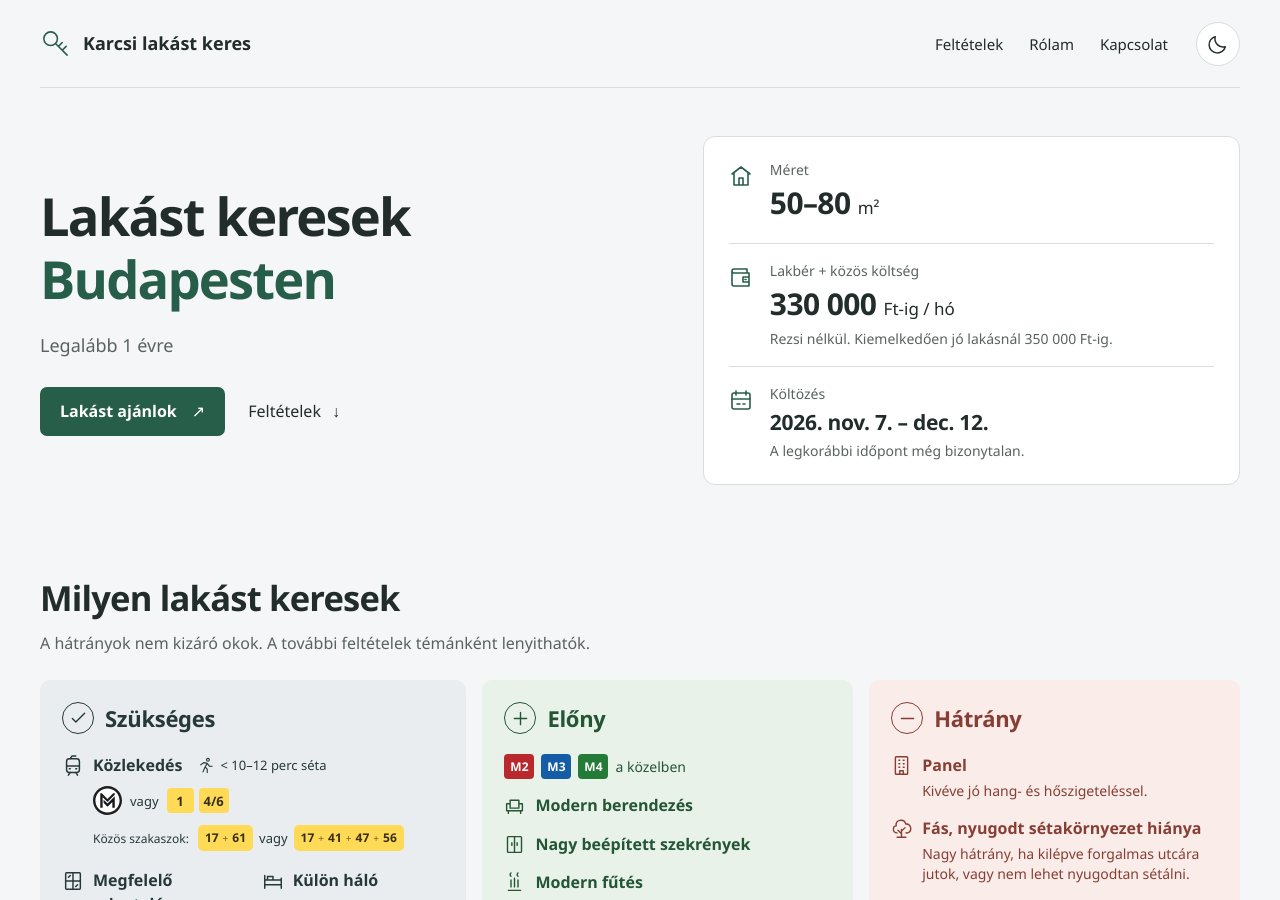
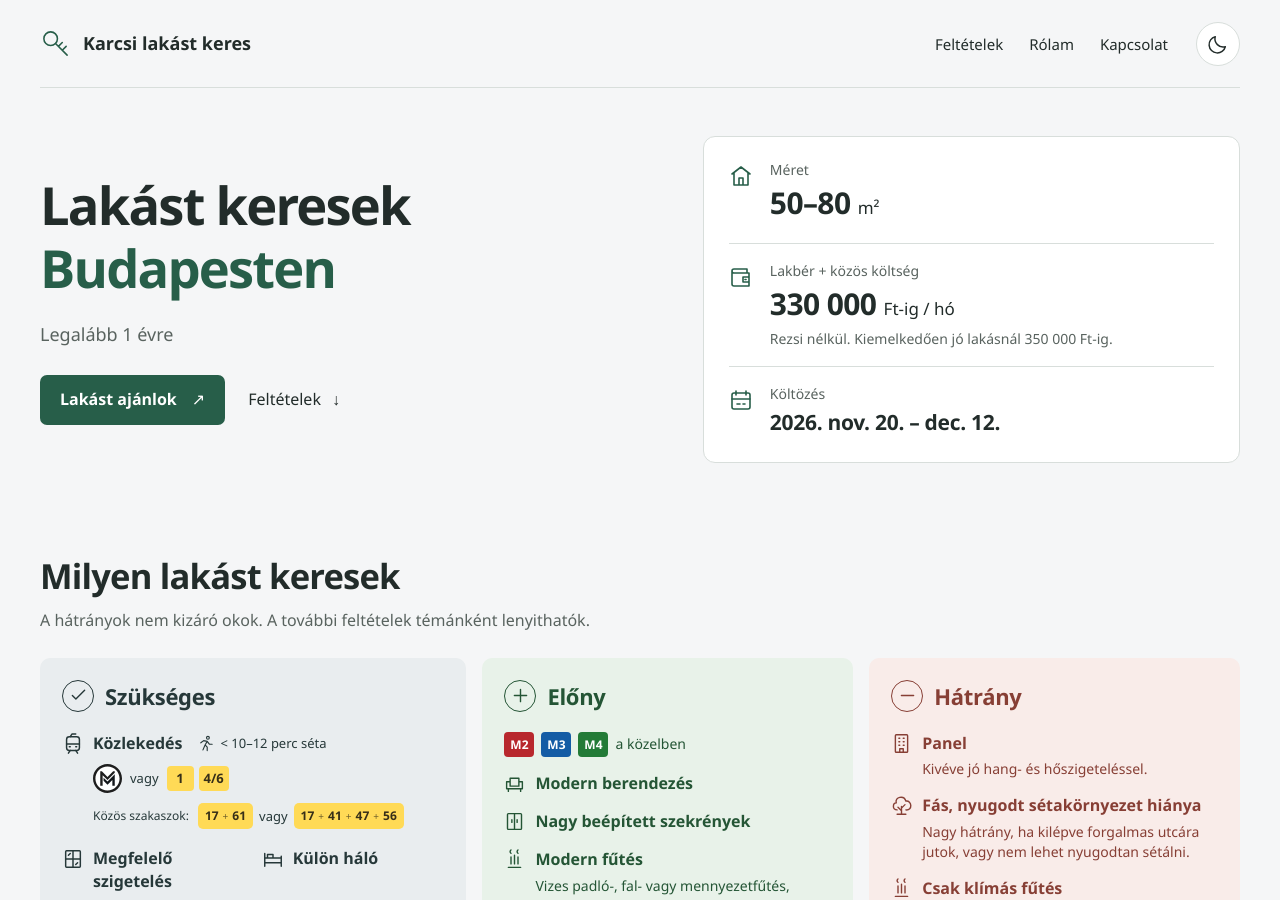
Before and after one commit to arphox/arphox.github.io, a Jekyll site: the page lakaskereses/index.html, which Jekyll copies as it is, in a window 1280 px wide and 900 px high. Built offline with Jekyll 4.4.1, drawn with Linux system fonts in a browser that asks for light colours.

Commit message:
Update earliest rental move-in to November 20

```diff
--- a/lakaskereses/index.html
+++ b/lakaskereses/index.html
@@ -92,7 +92,7 @@
     <div class="quick-facts" aria-label="Méret, költségkeret és költözés">
       <div class="fact"><svg aria-hidden="true"><use href="#i-home"/></svg><div><p class="fact-label">Méret</p><p class="fact-value">50–80 <span>m²</span></p></div></div>
       <div class="fact"><svg aria-hidden="true"><use href="#i-wallet"/></svg><div><p class="fact-label">Lakbér + közös költség</p><p class="fact-value">330 000 <span>Ft-ig / hó</span></p><p>Rezsi nélkül. Kiemelkedően jó lakásnál 350 000 Ft-ig.</p></div></div>
-      <div class="fact"><svg aria-hidden="true"><use href="#i-calendar"/></svg><div><p class="fact-label">Költözés</p><p class="fact-value date">2026. nov. 7. – dec. 12.</p><p>A legkorábbi időpont még bizonytalan.</p></div></div>
+      <div class="fact"><svg aria-hidden="true"><use href="#i-calendar"/></svg><div><p class="fact-label">Költözés</p><p class="fact-value date">2026. nov. 20. – dec. 12.</p></div></div>
     </div>
   </section>
   <section class="needs wrap section" id="igenyek" aria-labelledby="needs-title">
```
